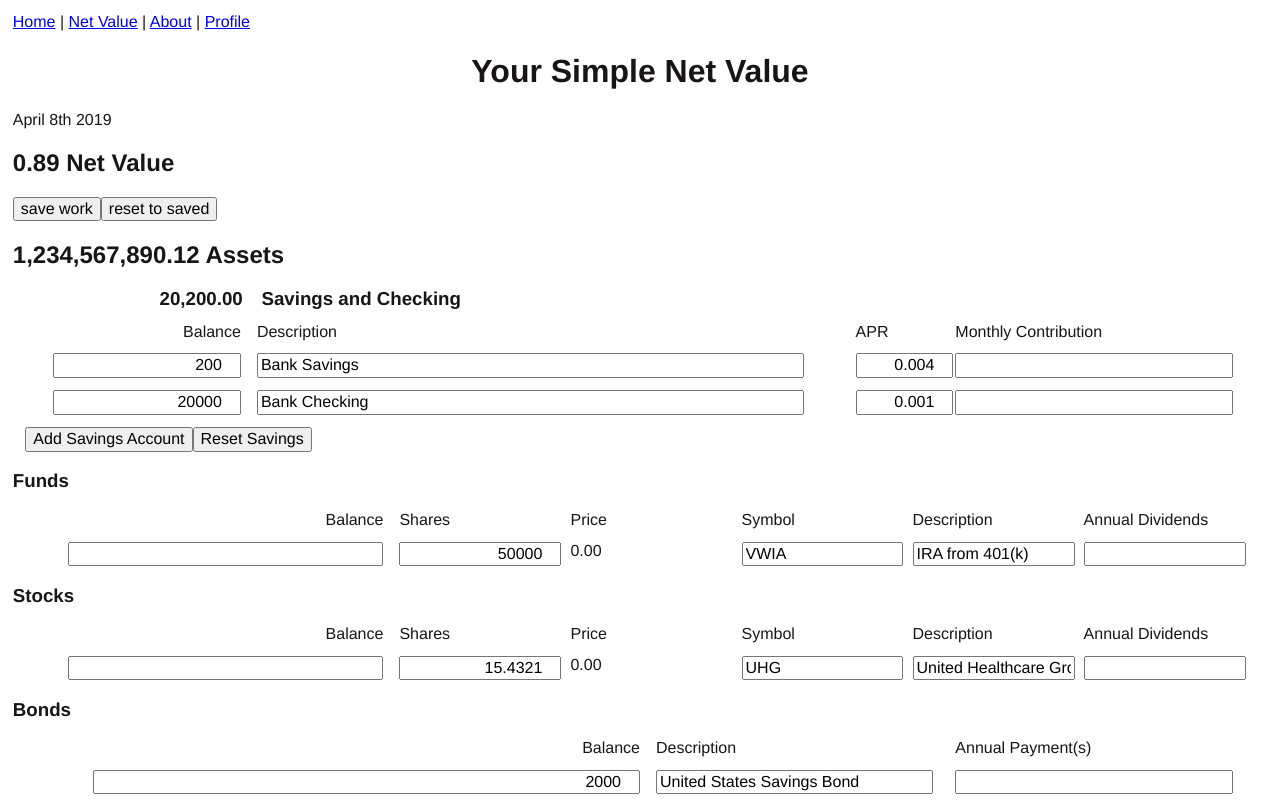
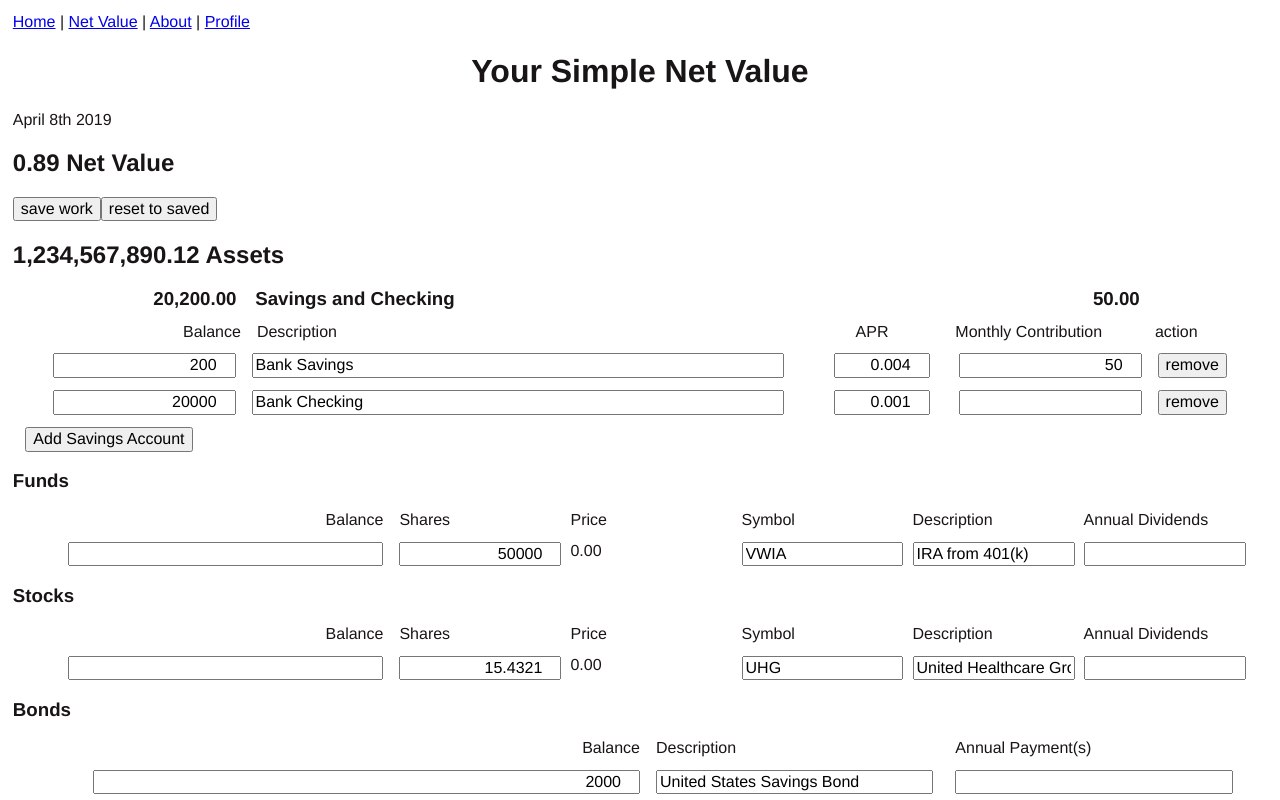
Before and after one commit to david-churn/netvalue-front, a Vue app: page /netvalue in a window 1280 px wide. Shown: the top 800 px of the page. Built offline with nearby package versions, Linux system fonts and the light colour scheme.

Commit message:
working through vuex issues

```diff
--- a/src/components/savings.vue
+++ b/src/components/savings.vue
@@ -1,24 +1,47 @@
 <template lang="html">
   <div class="savings">
     <h3 class="row">
-      <div class="col-amount">{{ subtotal.toDecFormat(2) }}</div>
-      <div class="flex10">{{ title }}</div></h3>
+      <div class="col-amount">{{ subtotalAmt }}</div>
+      <div class="flex7">{{ title }}</div>
+      <div class="col-amount">{{ subtotalContrib }}</div>
+      <div class="flex1"></div>
+    </h3>
     <div class="row">
       <div class="col-amount">Balance</div>
       <div class="flex6">Description</div>
       <div class="flex1">APR</div>
-      <div class="flex3">Monthly Contribution</div>
+      <div class="flex2">Monthly Contribution</div>
+      <div class="flex1">action</div>
     </div>
     <div class="row"
-      v-for="(asset,index) in allSavings" :key="index">
-      <div class="col-amount"><input v-model="asset.amount" type="number" step=".01" class="amt"></div>
-      <div class="flex6"><input v-model="asset.description" type="text"></div>
-      <div class="flex1"><input v-model="asset.apr" type="number" step=".0001" class="amt"></div>
-      <div class="flex3"><input v-model="asset.payment" type="number" step=".01" class="amt"></div>
+      v-for="(asset,index) in savingsAssets" :key="index">
+      <div class="col-amount">
+        <input type="number" step=".01" min="0" class="amt"
+          :value="asset.amount"
+          @input="updateRow($event, asset,'amount')">
+      </div>
+      <div class="flex6">
+        <input type="text"
+          :value="asset.description"
+          @input="updateRow($event, asset, 'description')">
+      </div>
+      <div class="flex1">
+        <input type="number" step=".0001" min="0" class="amt"
+          :value="asset.apr"
+          @input="updateRow($event, asset, 'apr')">
+      </div>
+      <div class="col-amount">
+        <input type="number" step=".01" min="0" class="amt"
+          :value="asset.payment"
+          @input="updateRow($event, asset, 'payment')">
+      </div>
+      <div class="flex1">
+        <button type="button" @click="deleteRow(asset)">remove</button>
+      </div>
     </div>
     <div class="row">
       <button type="button" @click="addRow">Add Savings Account</button>
-      <button type="button" @click="allSavings">Reset Savings</button>
+      <!-- <button type="button" @click="?!?">Reset Savings</button> -->
     </div>
   </div>
 </template>
@@ -30,26 +53,60 @@ export default {
   name: 'savings',
   data: function () {
     return {
+//  tempId is a unique number for each asset component.  Prevents duplicate tempId
+//  between the components.  All components must subtract tempId by 1000 in addRow method.
+      tempId: -1,
       title: 'Savings and Checking',
-      subtotal: 20200,
+      type: 'saving',
+      subtotal: 99,
+      assetArr : []
     }
   },
   computed: {
     subtotalAmt: function () {
-      return -1
+      return this.savingsAssets
+        .map(asset => Number.isFinite(Number(asset.amount)) ? Number(asset.amount) : 0)
+        .reduce((total, amount) => total + amount)
+        .toDecFormat(2);
     },
-    ...mapGetters(['allSavings'])
+    subtotalContrib: function() {
+      return this.savingsAssets
+        .map(asset => Number.isFinite(Number(asset.payment)) ? Number(asset.payment) : 0)
+        .reduce((total, amount) => total + amount)
+        .toDecFormat(2);
+    },
+    savingsAssets: function () {
+      return this.typeAssets('saving');
+    },
+    ...mapGetters(['typeAssets'])
   },
   methods: {
     addRow() {
+      this.tempId-=1000;
       let newSavings = {
-        type: 'saving',
+        id: this.tempId,
+        type: this.type,
         amount: 0,
-        description: 'Savings',
+        description: 'Your savings',
         apr: 0,
         payment: 0
       };
       this.$store.dispatch('insertAsset', newSavings);
+    },
+    deleteRow(asset) {
+      this.$store.dispatch('deleteAsset', asset.id);
+    },
+    updateRow(e,asset,propStr) {
+      let updAsset = {
+        id: asset.id,
+        type: asset.type,
+        amount: asset.amount,
+        description: asset.description,
+        apr: asset.apr,
+        payment: asset.payment
+      };
+      updAsset[propStr] = e.srcElement.value;
+      this.$store.dispatch('updateAsset', updAsset);
     }
   }
 }
--- a/src/store.js
+++ b/src/store.js
@@ -1,5 +1,6 @@
 import Vue from 'vue'
 import Vuex from 'vuex'
+const _ = require('lodash');
 
 Vue.use(Vuex)
 
@@ -10,54 +11,64 @@ export default new Vuex.Store({
 //  type, symbol, description, apr, payment, shares, price, amount
     assets: [
       {
-        type: 'other'
+        id: 2
+      , type: 'other'
       , description: 'Cash'
       , amount: 12345.12
       },
       {
-        type: 'saving'
+        id: 3
+      , type: 'saving'
       , description: 'Bank Savings'
       , apr: 0.004
       , amount: 200
+      , payment: 50
       },
       {
-        type: "saving"
+        id: 5
+      , type: "saving"
       , description: 'Bank Checking'
       , apr: 0.001
       , amount: 20000
       },
       {
-        type: 'stock'
+        id: 7
+      , type: 'stock'
       , symbol: 'UHG'
       , description: "United Healthcare Group"
       , shares: 15.4321
       },
       {
-        type: 'bond'
+        id: 11
+      , type: 'bond'
       , symbol: "USSB"
       , description: "United States Savings Bond"
       , apr: .02
       , amount: 2000
       },
       {
-        type: 'bond'
+        id: 13
+      , type: 'bond'
       , symbol: 'KCI'
       , description: "KC MO Airport"
       , payment: 100
       },
       {
-        type: 'fund'
+        id: 17
+      , type: 'fund'
       , symbol: 'VWIA'
       , description: 'IRA from 401(k)'
       , shares: 50000
       },
       {
-        type: 'other'
+        id: 19
+      , type: 'other'
       , description: 'home'
       , amount: 83500
       },
       {
-        type: 'other'
+        id: 23
+      , type: 'other'
       , description: 'life insurance policy'
       , amount: 14238.75
       }
@@ -65,21 +76,24 @@ export default new Vuex.Store({
 //  type, description, apr, payment, amount
     debts: [
       {
-        type: 'loan'
+        id: 29
+      , type: 'loan'
       , description: 'home mortgage'
       , apr : 0.02
       , payment: 893.56
       , amount: 45678.90
       },
       {
-        type: "loan"
+        id: 31
+      , type: "loan"
       , description: 'car loan'
       , apr: 0.05
       , payment: 300
       , amount: 6700
       },
       {
-        type: "card"
+        id: 37
+      , type: "card"
       , description: 'VISA'
       , apr: 0.18
       , payment: 300
@@ -91,8 +105,9 @@ export default new Vuex.Store({
     allAssets(state) {
       return state.assets
     },
-    allSavings(state) {
-      return state.assets.filter(asset => asset.type==="saving");
+    typeAssets: (state) => (whichType) => {
+      return state.assets
+        .filter(asset => asset.type===whichType);
     },
     allStocks(state) {
       return state.assets.filter(asset => asset.type==="stock");
@@ -111,16 +126,34 @@ export default new Vuex.Store({
     }
   },
   actions: {
+    deleteAsset(context,id) {
+      context.commit('deleteAsset', id);
+    },
     insertAsset(context,assetObj) {
       context.commit('insertAsset', assetObj);
+    },
+    updateAsset(context,assetObj) {
+      context.commit('updateAsset', assetObj);
     },
     insertDebt(context,debtObj) {
       context.commit('insertDebt', debtObj);
     }
   },
   mutations: {
+    deleteAsset(state,delID) {
+      console.log(`delete ID=${delID}`);
+      let assetIdx = state.assets.map(asset => asset.id ).indexOf(delID);
+      state.assets[assetIdx].type = 'delete';
+    },
     insertAsset(state,assetObj) {
       state.assets.push(assetObj);
+    },
+    updateAsset(state,updateObj) {
+      let assetIdx = _.findIndex(state.assets, obj => obj.id===updateObj.id);
+//! remove the if for production
+      if (assetIdx > 0) {
+        state.assets.splice(assetIdx,1,updateObj);
+      }
     },
     insertDebt(state,debtObj) {
       state.debts.push(debtObj);
```
